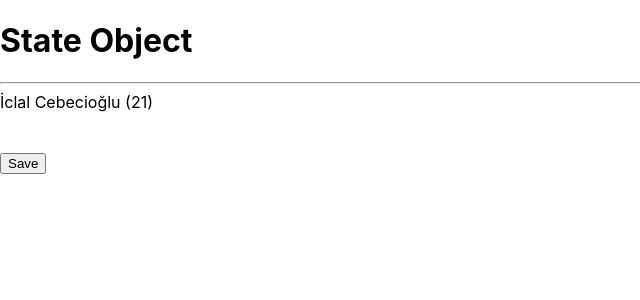
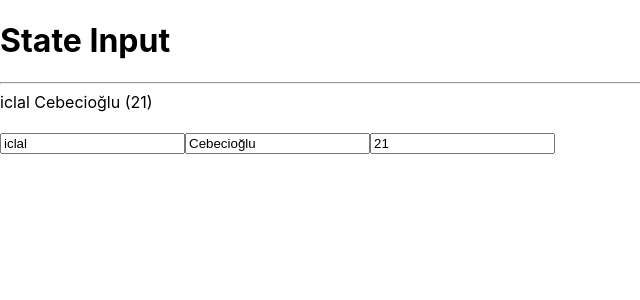
Before and after one commit to sevvaliclalcebecioglu/Tobeto-React, a React (Create React App) app in the folder my-app/: page / in a window 1280 px wide. Shown: the top 300 px of the page, without its empty margins (0-640 px from the left). Built offline with nearby package versions, Linux system fonts and the light colour scheme.

Commit message:
stateInput

```diff
--- a/my-app/src/App.js
+++ b/my-app/src/App.js
@@ -9,6 +9,7 @@
 import UsingState from './components/UsingState';
 import ArrayState from './components/ArrayState';
 import StateObject from './components/StateObject';
+import StateInput from './components/StateInput';
 
 const _info = {
     title:  "Lorem, ipsum dolor.",
@@ -69,7 +70,8 @@
       {/*<UserDetail name={"İclal Cebecioğlu"} age={21} hobies={["book", "guitar", "coding"]} address={{detail:"adresim", zipcode:80090}} />*/}
       {/*<UsingState />*/}
       {/*<ArrayState />*/}
-      <StateObject />
+      {/*<StateObject />*/}
+      <StateInput />
 
 
     </div>
--- /dev/null
+++ b/my-app/src/components/StateInput.js
@@ -0,0 +1,28 @@
+import { useState } from "react";
+
+function StateInput() {
+
+    const [name, setname] = useState("iclal");
+    const [surname, setSurname] = useState("Cebecioğlu");
+    const [age, setAge] = useState(21);
+
+    return(
+        <div>
+            <h1>State Input</h1>
+            <hr />
+             <div>
+                {name} {surname} ({age})
+             </div>
+            <br />
+            <div>
+                <input type="text" placeholder="name" value={name} onChange={(e) => setname(e.target.value)}/>
+                <input type="text" placeholder="surname" value={surname} onChange={(e) => setSurname(e.target.value)}/>
+                <input type="number" placeholder="age" value={age} onChange={(e) => setAge(e.target.value)}/>
+            </div>
+            <br />
+
+        </div>
+    );
+}
+
+export default StateInput;
```
